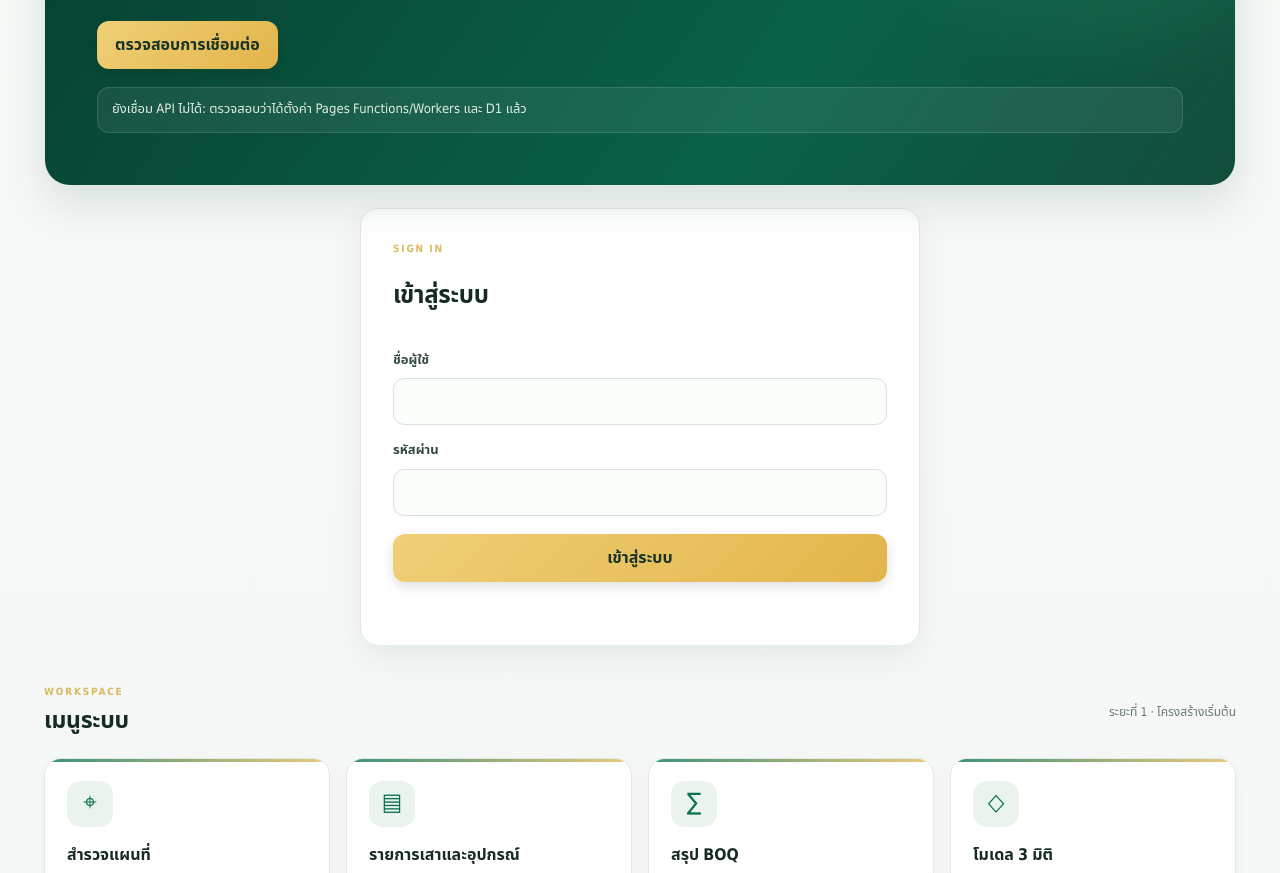
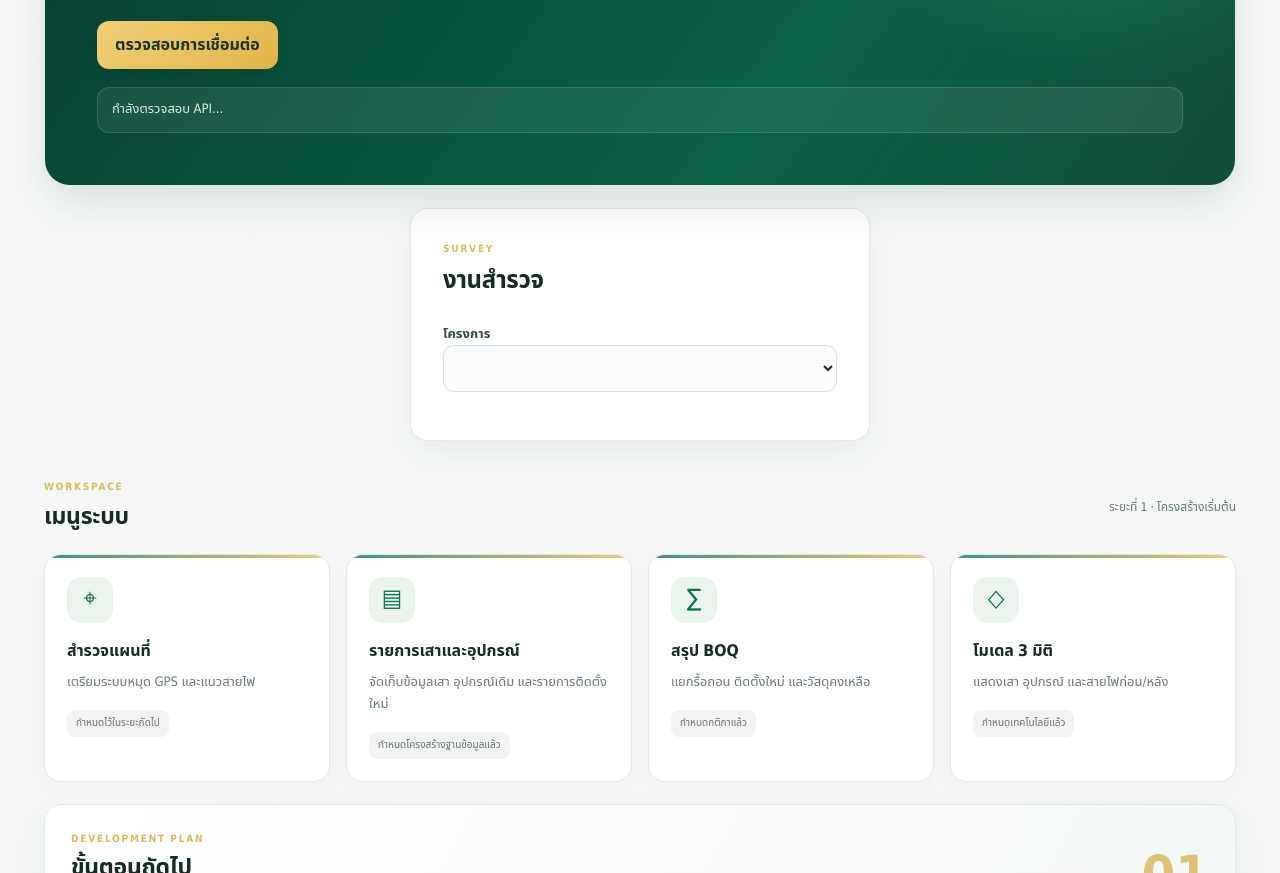
Before and after one commit to flinchspicy-beep/was, a website: page public/index.html in a window 1280 px wide. Shown: the part 361-1234 px from the top of the page. Drawn offline with Linux system fonts and the light colour scheme; no server answers.

Commit message:
Remove login interface for survey prototype

```diff
--- a/public/index.html
+++ b/public/index.html
@@ -27,17 +27,7 @@
       <div id="apiStatus" class="notice" role="status">กำลังตรวจสอบ API...</div>
     </section>
 
-    <section id="authPanel" class="panel auth-panel" aria-live="polite">
-      <div id="sessionBox" hidden><div class="eyebrow">เข้าสู่ระบบแล้ว</div><h2 id="whoami"></h2><button id="logoutButton" class="button button-secondary" type="button">ออกจากระบบ</button></div>
-      <form id="loginForm" hidden><div class="eyebrow">SIGN IN</div><h2>เข้าสู่ระบบ</h2>
-        <label>ชื่อผู้ใช้<input name="username" required autocomplete="username"></label>
-        <label>รหัสผ่าน<input name="password" type="password" required autocomplete="current-password"></label>
-        <button class="button button-primary" type="submit">เข้าสู่ระบบ</button><div class="form-error" role="alert"></div>
-      </form>
-      <p id="adminSetupNote" class="muted" hidden>ยังไม่มีบัญชีผู้ดูแลระบบ กรุณาให้ผู้ดูแลระบบที่ได้รับอนุญาตสร้างบัญชีผ่านเครื่องมือดูแลฐานข้อมูลที่ปลอดภัย</p>
-    </section>
-
-    <section id="workspace" class="panel auth-panel" hidden>
+      <section id="workspace" class="panel auth-panel">
       <div class="eyebrow">SURVEY</div><h2>งานสำรวจ</h2>
       <div id="queueNote" class="notice" hidden></div>
       <label>โครงการ<select id="projectSelect"></select></label>
@@ -73,6 +63,6 @@
     <section class="panel next-panel"><div><div class="eyebrow">DEVELOPMENT PLAN</div><h2>ขั้นตอนถัดไป</h2><p>พัฒนาฟังก์ชันสำรวจภาคสนาม การจัดการสิทธิ์ และรายงานต่อจากโครงสร้างระบบปัจจุบัน</p></div><div class="phase-number">01</div></section>
     <footer>ระบบสำรวจระบบจำหน่ายไฟฟ้า · กฟส.วัดสิงห์ <span>Prototype / ยังไม่ใช่ระบบภาคสนาม</span></footer>
   </main>
-  <script src="/app.js?v=20261029-2" defer></script>
+  <script src="/app.js?v=20261029-3" defer></script>
 </body>
 </html>
```
